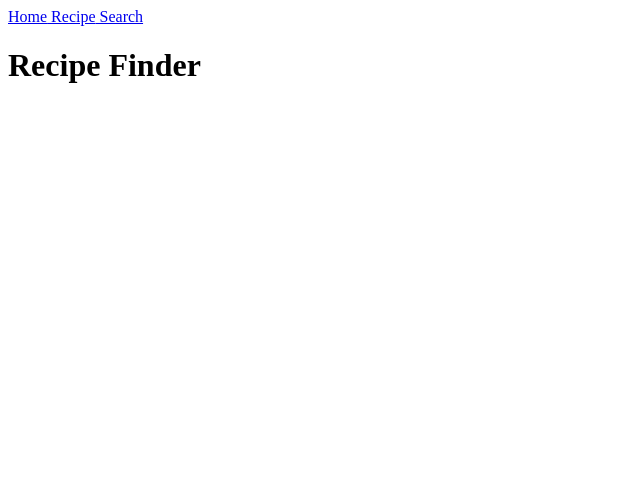
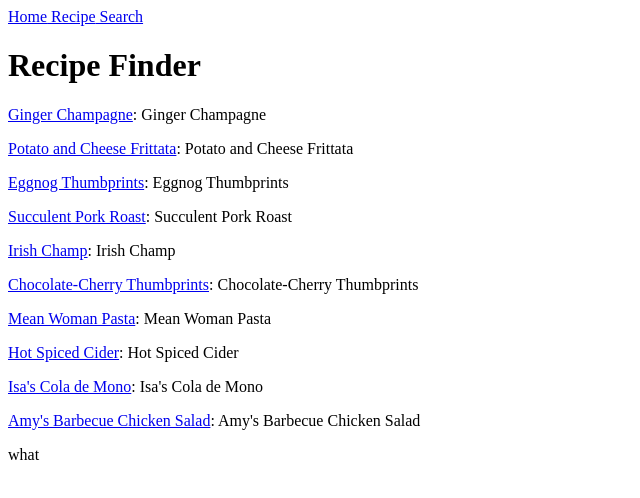
Before and after one commit to grimmana/GA-Project2-React, a React (Create React App) app in the folder recipes/: page / in a window 1280 px wide. Shown: the top 498 px of the page, without its empty margins (0-640 px from the left). Built offline with nearby package versions, Linux system fonts and the light colour scheme.

Commit message:
data on Recipe.js

```diff
--- a/recipes/src/Recipe.js
+++ b/recipes/src/Recipe.js
@@ -8,13 +8,14 @@ class Recipe extends Component {
         let currentRecipe = text.map(item => {
             return (
                 <div className="recipe" key={item.url}>
-                    {/* <p><Link to={"/text/" + item.url}>{item.url}</Link>: {item.title}
-                    </p> */}
+                    <p><Link to={"/text/" + item.title}>{item.title}</Link>: {item.title}
+                    </p>
                 </div>
             )
+
         })
 
-        return <div>{currentRecipe}</div>;
+        return <div>{currentRecipe} what</div>;
         // let recipeId = this.props.match.params.index
         // let recipe = this.props.yum.filter((yum, index) => {
             // return recipeId === recipe.index
```
